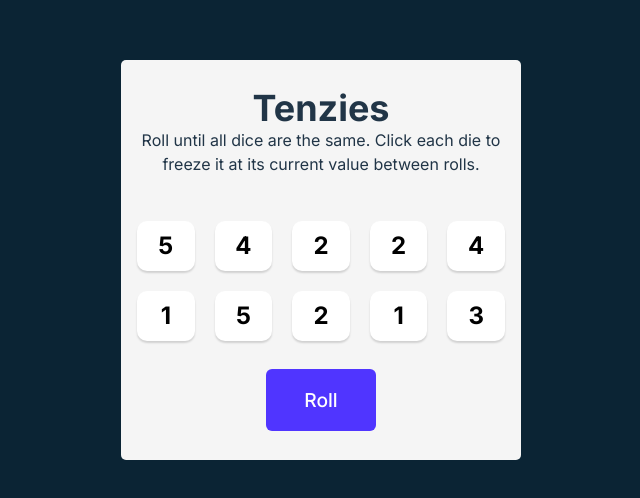
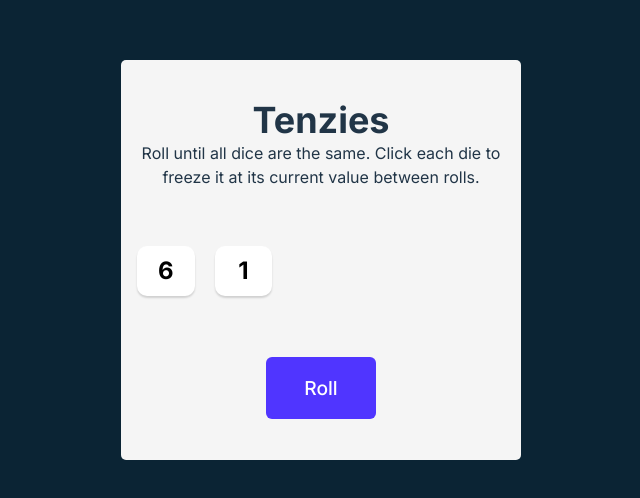
Before and after one commit to bmacmill/tenzied-ts-react, a React (Vite) app: page / in a window 1280 px wide. Shown: the part 140-638 px from the top of the page, without its empty margins (319-959 px from the left). Built offline with nearby package versions, Linux system fonts and the light colour scheme.

Commit message:
lazy state initialization; new game function
added lazy state and play new game function

```diff
--- a/src/App.tsx
+++ b/src/App.tsx
@@ -18,7 +18,7 @@ function App() {
   // generate full array of 10 dice
   //added id and is held property making die an object
  function generatePlayingDice(){
-    return new Array(10)
+    return new Array(2)
           .fill(0)
           .map(()=> {
             return {
@@ -61,9 +61,14 @@ diceArray.every(die => die.num === diceArray[0].num)
 
 
 function handleClick(){
-  setDiceArray(prevDice => prevDice.map((die)=>{
-    return die.isHeld ? die : {...die, num: Math.ceil(Math.random() * 6)}
-  }))
+  if(gameWon){
+    setDiceArray(generatePlayingDice())
+  } else {
+    setDiceArray(prevDice => prevDice.map((die)=>{
+      return die.isHeld ? die : {...die, num: Math.ceil(Math.random() * 6)}
+    }))
+  }
+
 // setDice(generateAllNewDice())
 }
 
```
